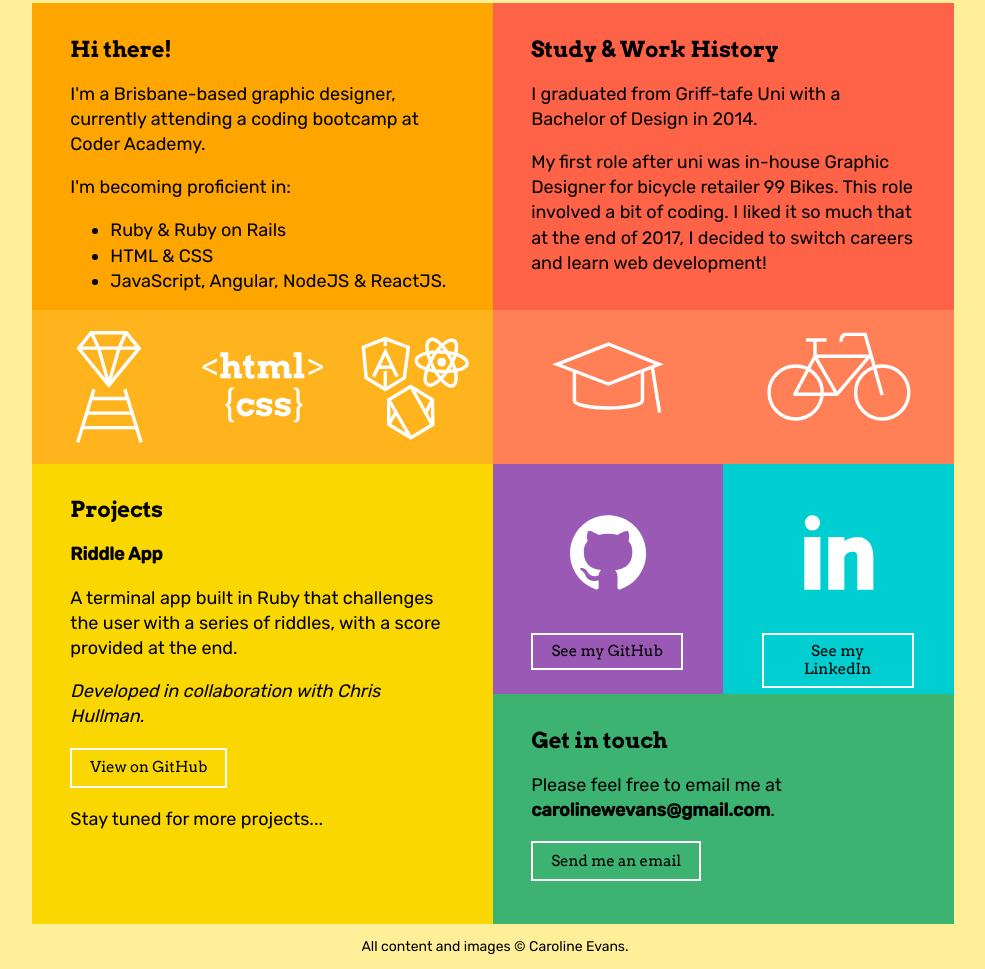
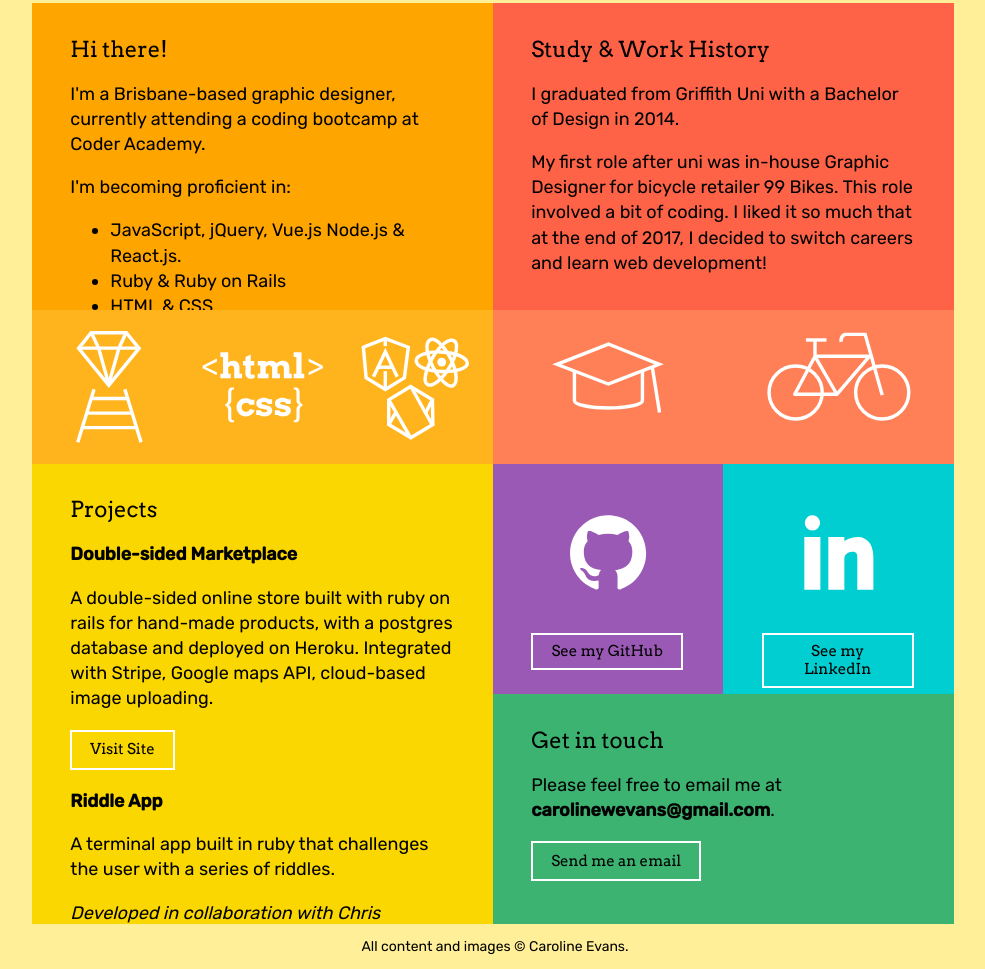
Before and after one commit to CaroEvans/folio-site, a plain HTML site: page index.html in a window 1280 px wide. Shown: the part 248-1217 px from the top of the page, without its empty margins (145-1130 px from the left). Drawn offline with Linux system fonts and the light colour scheme.

Commit message:
styling changes, more content

```diff
--- a/CSS/style.css
+++ b/CSS/style.css
@@ -49,6 +49,7 @@ h1 {
 h3.para {
   font-size: 22px;
   font-family: "Arvo", Helvetica, sans-serif;
+  font-weight: 400;
   line-height: 1;
 }
 a.button, a.button-d{
--- a/index.html
+++ b/index.html
@@ -1,5 +1,6 @@
 <!DOCTYPE html>
 <html lang="en">
+
 <head>
   <meta charset="utf-8">
   <meta name="description" content="Portfolio of Caroline Evans, Brisbane-based graphic designer and coding student.">
@@ -9,22 +10,24 @@
   <link rel="stylesheet" href="CSS/style.css">
   <link rel="shortcut icon" type="image/png" href="images/favicon.png">
 </head>
+
 <body>
   <header role="banner">
-          <img id ="head" src="images/self-portrait.svg" alt="Caroline Evans logo">
+    <img id="head" src="images/self-portrait.svg" alt="Caroline Evans logo">
     <h1>Caroline Evans<br>
           <span id ="sm-heading">Designer &amp; Developer</span></h1>
   </header>
   <main class="nav-grid" role="main">
     <div class="orange txt-box para">
       <h3 class="para">Hi there!</h3>
-              <p>I'm a Brisbane-based graphic designer,
-                currently attending a coding bootcamp at Coder Academy.</p>
+      <p>I'm a Brisbane-based graphic designer, currently attending a coding bootcamp at Coder Academy.</p>
       <p>I'm becoming proficient in:</p>
       <ul>
+        <li>JavaScript, jQuery, Vue.js Node.js &amp; React.js.</li>
         <li>Ruby &amp; Ruby on Rails</li>
         <li>HTML &amp; CSS</li>
-                <li>JavaScript, Angular, NodeJS &amp; ReactJS.</li>
+        <li>Git and GitHub</li>
+        <li>SQL, MongoDB and Heroku</li>
       </ul>
     </div>
     <div class="orange-l-1 img-box para">
@@ -38,9 +41,8 @@
     </div>
     <div class="red txt-box para">
       <h3 class="para">Study &amp; Work History</h3>
-                <p>I graduated from Griff-tafe Uni with a Bachelor of Design in 2014.</p>
-                <p>My first role after uni was in-house Graphic Designer for bicycle retailer 99 Bikes. This role involved a bit of coding.
-                I liked it so much that at the end of 2017, I decided to switch careers and learn web development!</p>
+      <p>I graduated from Griffith Uni with a Bachelor of Design in 2014.</p>
+      <p>My first role after uni was in-house Graphic Designer for bicycle retailer 99 Bikes. This role involved a bit of coding. I liked it so much that at the end of 2017, I decided to switch careers and learn web development!</p>
     </div>
 
     <div class="red-l-1 img-box">
@@ -52,13 +54,15 @@
 
     <div class="yellow txt-box para">
       <h3 class="para">Projects</h3>
+      <p><strong>Double-sided Marketplace</strong></p>
+      <p>A double-sided online store built with ruby on rails for hand-made products, with a postgres database and deployed on Heroku. Integrated with Stripe, Google maps API, cloud-based image uploading.</p>
+      <a class="button" href="http://www.pickle-jar.herokuapp.com" target="_blank" style="color:#000000">Visit Site</a>
       <p><strong>Riddle App</strong></p>
-                  <p>A terminal app built in Ruby that challenges the user with a series of riddles,
-                     with a score provided at the end.</p>
+      <p>A terminal app built in ruby that challenges the user with a series of riddles.</p>
       <p><em>Developed in collaboration with Chris Hullman.</em></p>
       <a class="button" href="https://github.com/CaroEvans/assignment1" target="_blank" style="color:#000000">View on GitHub</a>
-                  <p>Stay tuned for more projects...</p>
     </div>
+
     <div class="green txt-box para">
       <h3 class="para">Get in touch</h3>
       <p>Please feel free to email me at <strong>carolinewevans@gmail.com</strong>.</p>
@@ -72,12 +76,13 @@
       <a href="https://github.com/CaroEvans" target="_blank"><img class="social-logo" src="images/github.svg" alt="Link to my Github page"></a>
       <a class="button-d" href="https://github.com/CaroEvans" target="_blank">See my GitHub</a>
     </div>
-            <div class="green txt-box" id ="envelope">
+    <div class="green txt-box" id="envelope">
       <a href="mailto:caroline.w.evans@gmail.com"><img class="social-logo" src="images/envelope.svg" alt="My email address"></a>
     </div>
   </main>
   <footer role="contentinfo">
-        <p id ="footer-text">All content and images &copy; Caroline Evans.</p>
+    <p id="footer-text">All content and images &copy; Caroline Evans.</p>
   </footer>
 </body>
+
 </html>
```
Lines whose indentation alone changed are shown as unchanged.
